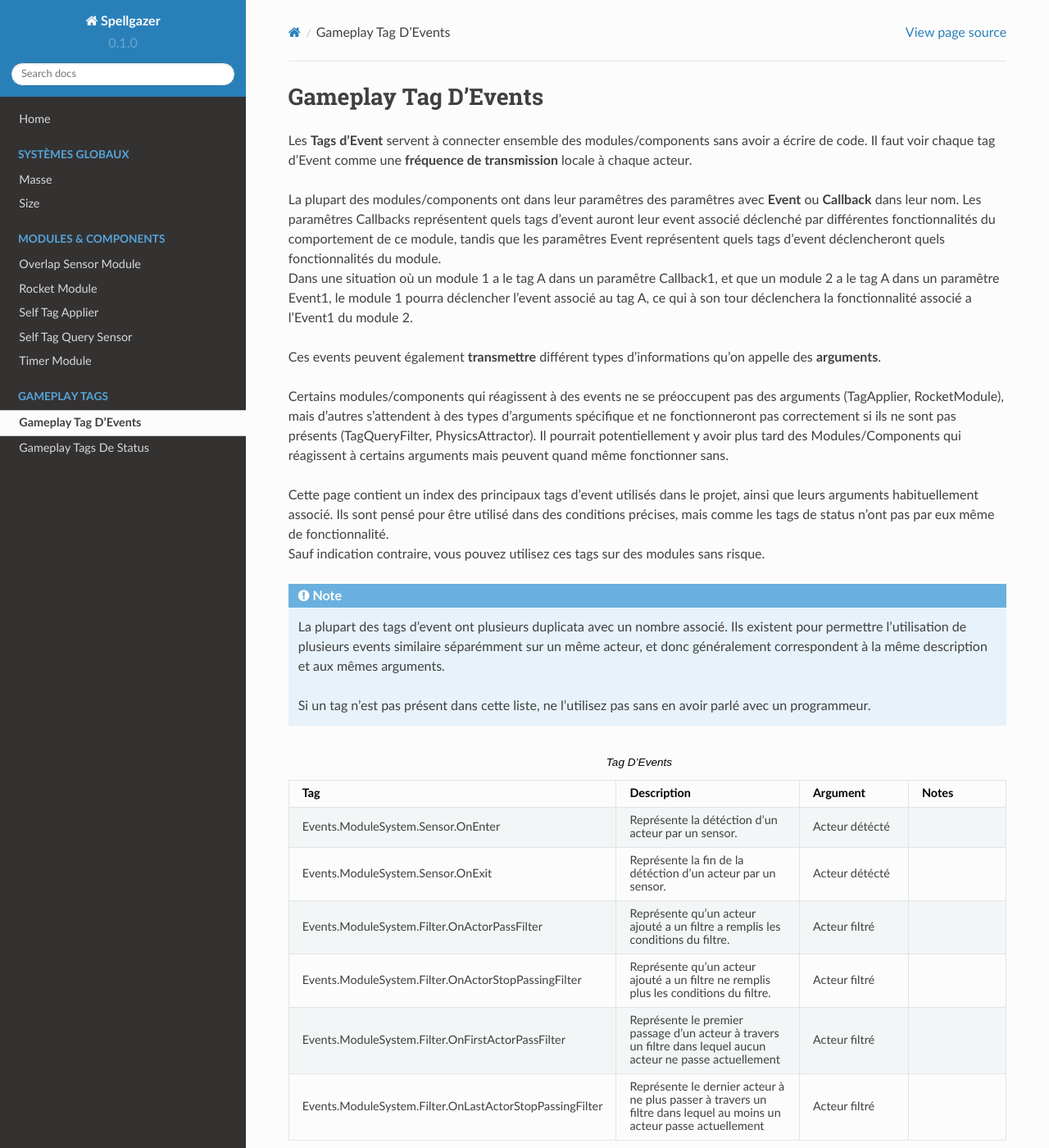
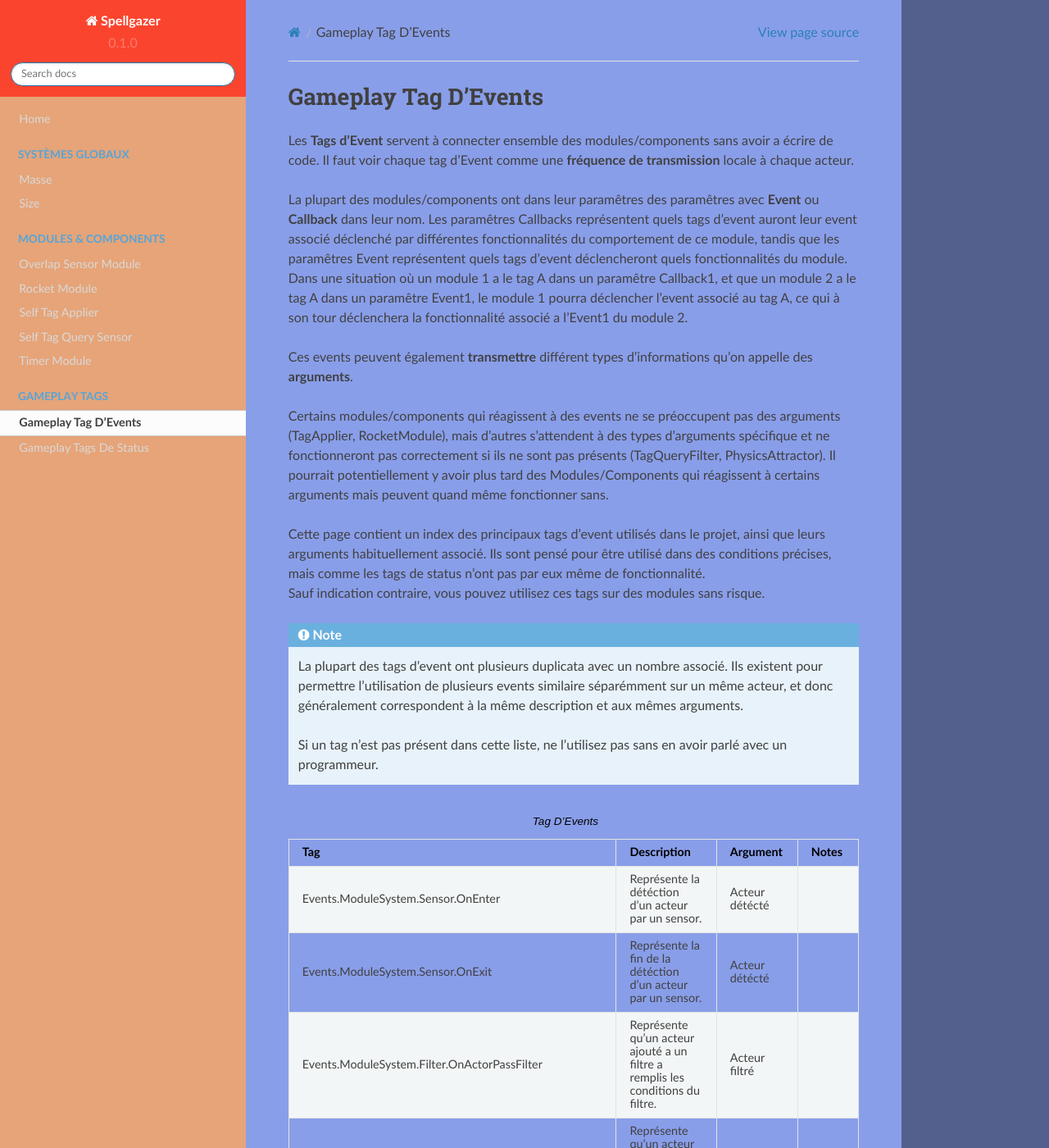
Before and after one commit to PaperMartin/SpellgazerDoc, a Sphinx documentation site: the page built from docs/source/GameplayTags/eventtags.rst, in a window 1280 px wide and 1400 px high. Shown: the whole window at 82% size. Built offline with Sphinx 7.4.7 and the Read the Docs theme 2.0.0, drawn with Linux system fonts in a browser that asks for light colours.

Commit message:
doc color changes

```diff
--- a/docs/source/GameplayTags/eventtags.rst
+++ b/docs/source/GameplayTags/eventtags.rst
@@ -21,7 +21,7 @@ Il pourrait potentiellement y avoir plus tard des Modules/Components qui réagis
   TODO : remplacer par fichier csv?
 
 .. list-table:: Tag D'Events
-   :widths: 25 50 25 25
+   :widths: 20 40 20 20
    :header-rows: 1
 
    * - Tag
--- a/docs/source/_static/css/custom.css
+++ b/docs/source/_static/css/custom.css
@@ -1,5 +1,17 @@
+.wy-nav-content-wrap {
+    background: #53608e;
+}
+
+.wy-nav-side{
+    background: #e6a478;
+}
+
+.wy-side-nav-search {
+    background: #fb442e;
+}
+
 .wy-nav-content {
-    max-width: none;
+    background: #899ee9;
 }
 
 .wy-table-responsive table td, .wy-table-responsive table th {
```
